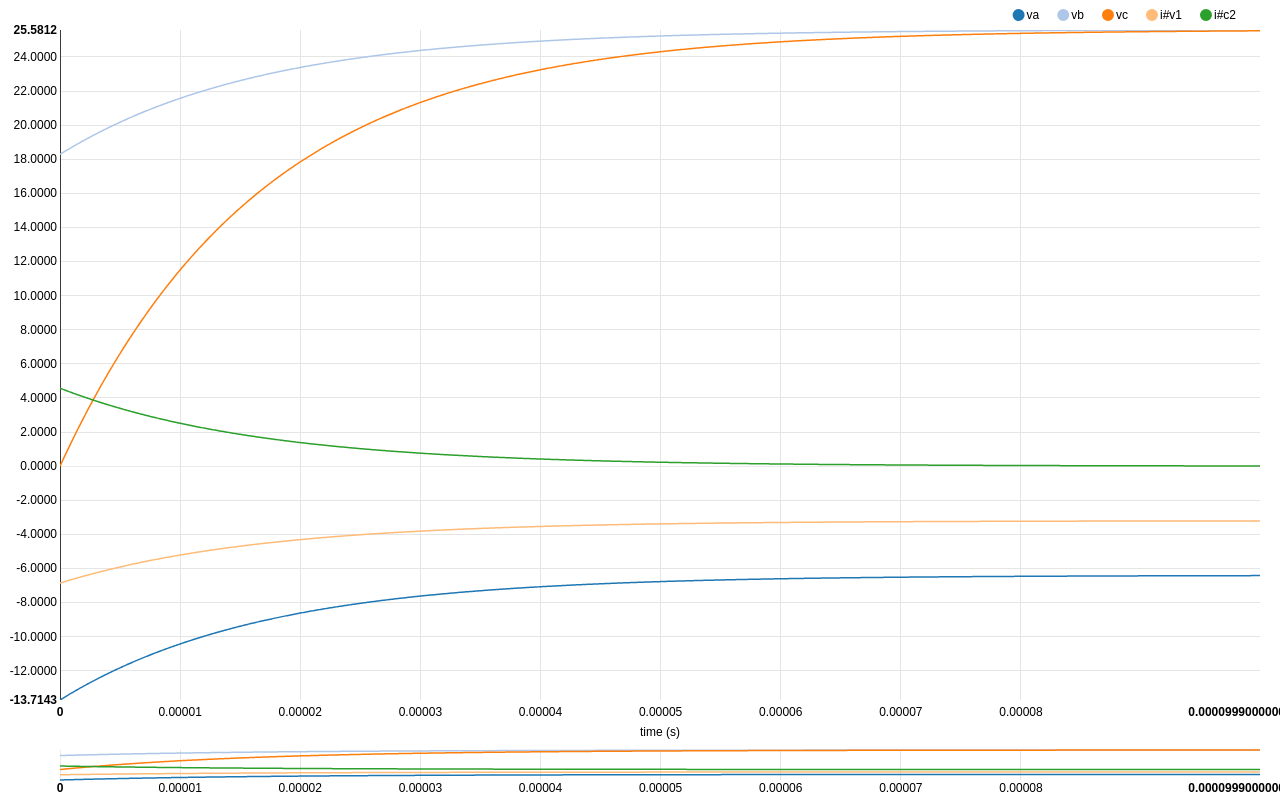
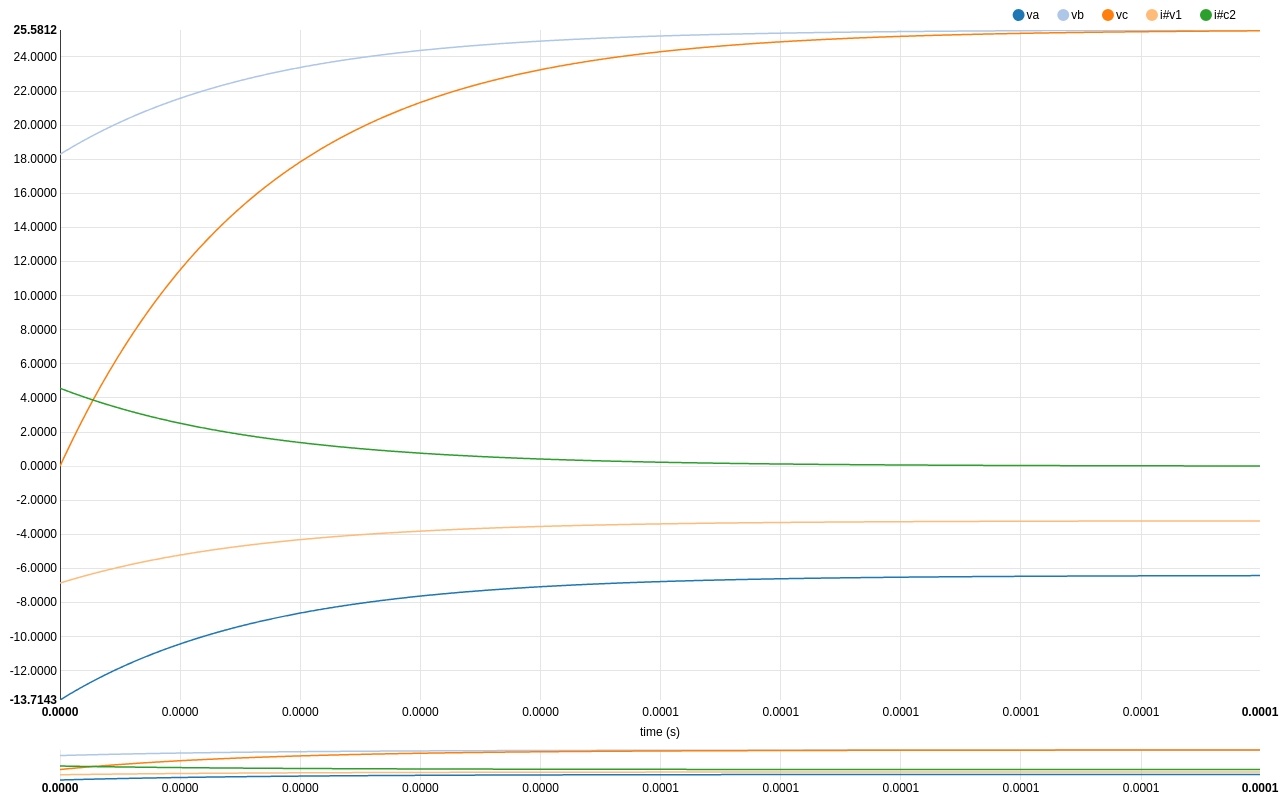
Before and after one commit to arturaugusto/jscap, a plain HTML site: page index.html in a window 1280 px wide. Drawn offline with Linux system fonts and the light colour scheme.

Commit message:
Update index.html

```diff
--- a/index.html
+++ b/index.html
@@ -80,8 +80,8 @@
 
   nv.addGraph(function() {
     var chart = nv.models.lineWithFocusChart()
-    chart.xAxis.tickFormat(d3.format(',0.4f')).axisLabel("time (s)");
-    chart.x2Axis.tickFormat(d3.format(',0.4f'));
+    chart.xAxis.tickFormat(d3.format(',.4f')).axisLabel("time (s)");
+    chart.x2Axis.tickFormat(d3.format(',.4f'));
 
     chart.yTickFormat(d3.format(',.4f'));
 
```
